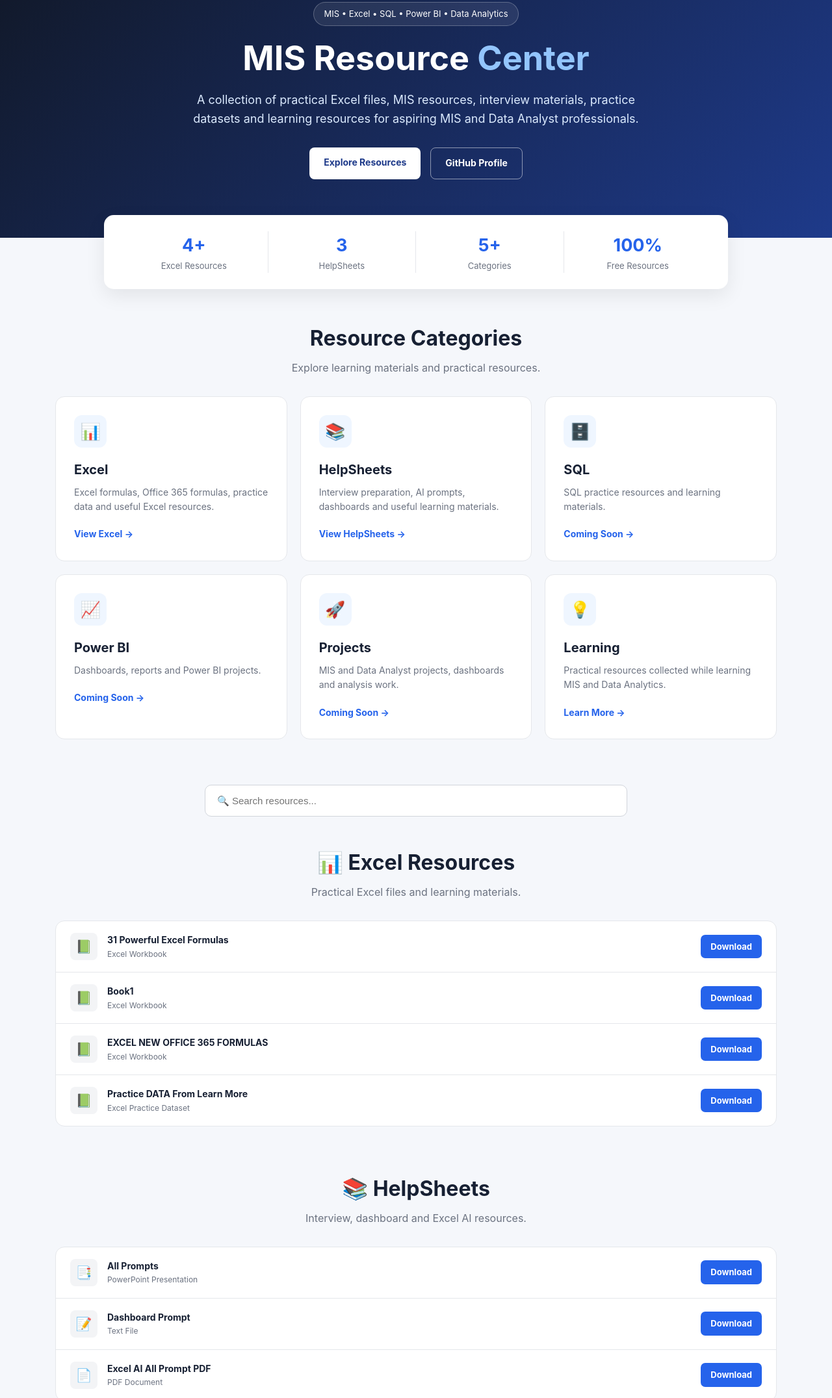
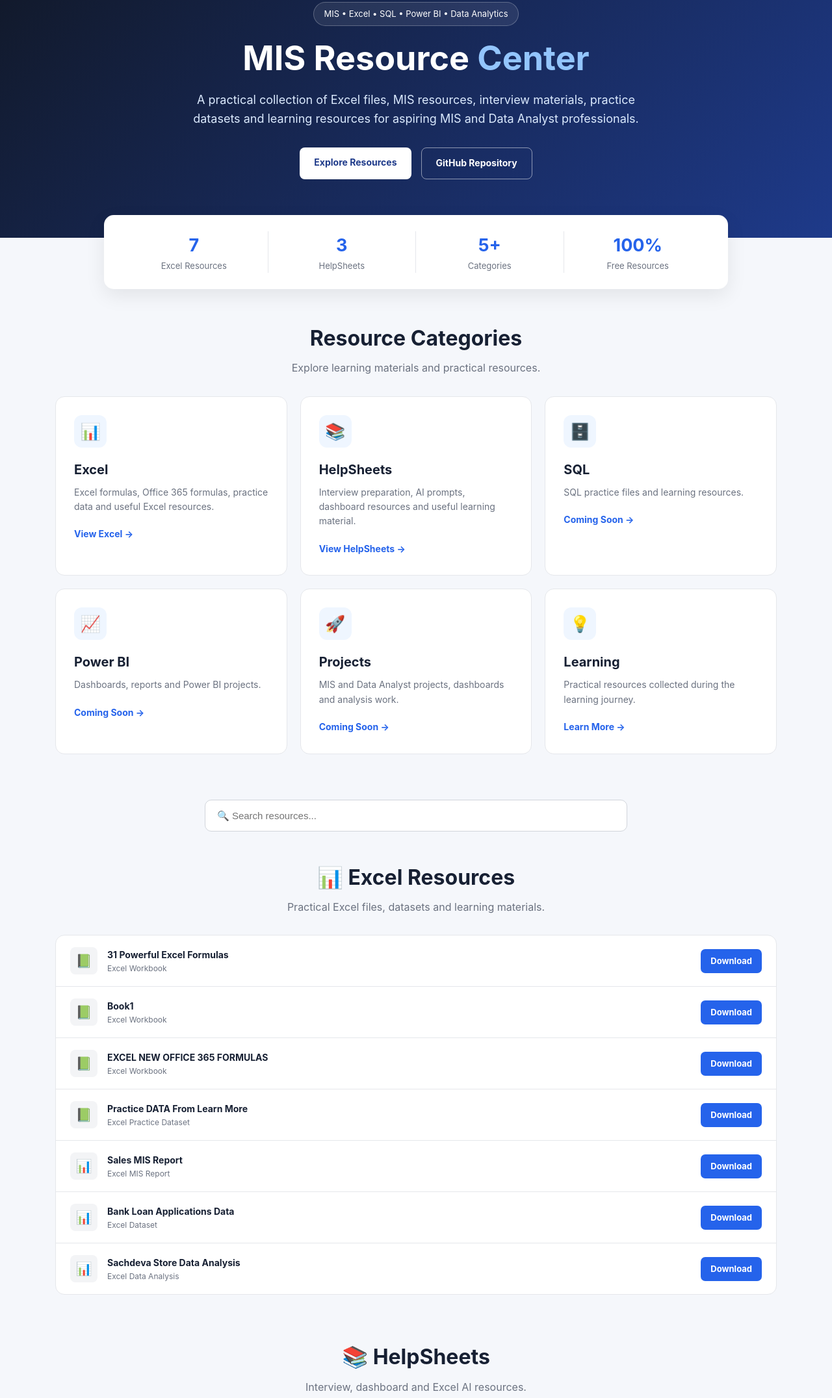
Before and after one commit to deepchandrajoshi/MIS, a plain HTML site: page index.html in a window 1280 px wide. Shown: the part 155-2307 px from the top of the page at 65% size. Drawn offline with Linux system fonts and the light colour scheme.

Commit message:
Add new MIS Excel resources

```diff
--- a/index.html
+++ b/index.html
@@ -9,16 +9,12 @@
           content="width=device-width, initial-scale=1.0">
 
     <meta name="description"
-          content="MIS, Excel, SQL, Power BI and Data Analyst learning resources">
+          content="MIS, Excel, SQL, Power BI and Data Analytics learning resources">
 
     <title>MIS Resource Center | Deep Chandra Joshi</title>
 
 
     <style>
-
-        /* =========================
-           GLOBAL
-        ========================= */
 
         * {
             margin: 0;
@@ -52,7 +48,6 @@
         ========================= */
 
         .navbar {
-
             position: sticky;
             top: 0;
             z-index: 1000;
@@ -66,9 +61,7 @@
         }
 
         .nav-container {
-
             max-width: 1200px;
-
             margin: auto;
 
             padding:
@@ -83,11 +76,8 @@
         }
 
         .logo {
-
             font-size: 22px;
-
             font-weight: 800;
-
             color: #172033;
         }
 
@@ -96,22 +86,15 @@
         }
 
         .nav-links {
-
             display: flex;
-
             gap: 25px;
-
             list-style: none;
         }
 
         .nav-links a {
-
             color: #4b5563;
-
             font-size: 14px;
-
             font-weight: 600;
-
             transition: 0.2s;
         }
 
@@ -125,7 +108,6 @@
         ========================= */
 
         .hero {
-
             background:
                 linear-gradient(
                     135deg,
@@ -142,14 +124,11 @@
         }
 
         .hero-content {
-
             max-width: 850px;
-
             margin: auto;
         }
 
         .hero-badge {
-
             display: inline-block;
 
             padding:
@@ -170,11 +149,8 @@
         }
 
         .hero h1 {
-
             font-size: 52px;
-
             line-height: 1.15;
-
             margin-bottom: 20px;
         }
 
@@ -183,7 +159,6 @@
         }
 
         .hero p {
-
             max-width: 700px;
 
             margin:
@@ -195,18 +170,13 @@
         }
 
         .hero-buttons {
-
             display: flex;
-
             justify-content: center;
-
             gap: 15px;
-
             flex-wrap: wrap;
         }
 
         .btn {
-
             display: inline-block;
 
             padding:
@@ -222,9 +192,7 @@
         }
 
         .btn-primary {
-
             background: white;
-
             color: #1e3a8a;
         }
 
@@ -233,7 +201,6 @@
         }
 
         .btn-outline {
-
             border:
                 1px solid
                 rgba(255,255,255,0.5);
@@ -252,7 +219,6 @@
         ========================= */
 
         .stats {
-
             max-width: 1000px;
 
             margin:
@@ -265,7 +231,6 @@
         }
 
         .stats-grid {
-
             background: white;
 
             border-radius: 15px;
@@ -283,7 +248,6 @@
         }
 
         .stat {
-
             text-align: center;
 
             border-right:
@@ -295,16 +259,12 @@
         }
 
         .stat h3 {
-
             font-size: 27px;
-
             color: #2563eb;
         }
 
         .stat p {
-
             font-size: 13px;
-
             color: #6b7280;
         }
 
@@ -314,7 +274,6 @@
         ========================= */
 
         .container {
-
             max-width: 1150px;
 
             margin: auto;
@@ -329,21 +288,16 @@
         ========================= */
 
         .section-header {
-
             text-align: center;
-
             margin-bottom: 30px;
         }
 
         .section-header h2 {
-
             font-size: 32px;
-
             margin-bottom: 8px;
         }
 
         .section-header p {
-
             color: #6b7280;
         }
 
@@ -353,7 +307,6 @@
         ========================= */
 
         .search-container {
-
             max-width: 650px;
 
             margin:
@@ -361,7 +314,6 @@
         }
 
         .search {
-
             width: 100%;
 
             padding:
@@ -380,7 +332,6 @@
         }
 
         .search:focus {
-
             border-color: #2563eb;
 
             box-shadow:
@@ -394,7 +345,6 @@
         ========================= */
 
         .resource-grid {
-
             display: grid;
 
             grid-template-columns:
@@ -406,7 +356,6 @@
         }
 
         .resource-card {
-
             background: white;
 
             padding: 28px;
@@ -422,7 +371,6 @@
         }
 
         .resource-card:hover {
-
             transform:
                 translateY(-5px);
 
@@ -432,15 +380,12 @@
         }
 
         .resource-icon {
-
             width: 50px;
-
             height: 50px;
 
             display: flex;
 
             align-items: center;
-
             justify-content: center;
 
             border-radius: 12px;
@@ -453,27 +398,19 @@
         }
 
         .resource-card h3 {
-
             margin-bottom: 8px;
-
             font-size: 20px;
         }
 
         .resource-card p {
-
             color: #6b7280;
-
             font-size: 14px;
-
             margin-bottom: 18px;
         }
 
         .resource-link {
-
             color: #2563eb;
-
             font-weight: 700;
-
             font-size: 14px;
         }
 
@@ -483,12 +420,10 @@
         ========================= */
 
         .file-section {
-
             margin-bottom: 70px;
         }
 
         .file-list {
-
             background: white;
 
             border:
@@ -500,7 +435,6 @@
         }
 
         .file {
-
             display: flex;
 
             justify-content:
@@ -508,7 +442,8 @@
 
             align-items: center;
 
-            padding: 18px 22px;
+            padding:
+                18px 22px;
 
             border-bottom:
                 1px solid #e5e7eb;
@@ -525,7 +460,6 @@
         }
 
         .file-info {
-
             display: flex;
 
             align-items: center;
@@ -534,15 +468,12 @@
         }
 
         .file-icon {
-
             width: 42px;
-
             height: 42px;
 
             display: flex;
 
             align-items: center;
-
             justify-content: center;
 
             background: #f3f4f6;
@@ -553,21 +484,16 @@
         }
 
         .file-name {
-
             font-weight: 650;
-
             font-size: 14px;
         }
 
         .file-type {
-
             font-size: 12px;
-
             color: #6b7280;
         }
 
         .download {
-
             background: #2563eb;
 
             color: white;
@@ -587,7 +513,6 @@
         }
 
         .download:hover {
-
             background: #1d4ed8;
 
             transform:
@@ -600,7 +525,6 @@
         ========================= */
 
         .about {
-
             background:
                 linear-gradient(
                     135deg,
@@ -621,18 +545,13 @@
         }
 
         .about h2 {
-
             font-size: 28px;
-
             margin-bottom: 12px;
         }
 
         .about p {
-
             max-width: 750px;
-
             margin: auto;
-
             color: #4b5563;
         }
 
@@ -642,7 +561,6 @@
         ========================= */
 
         footer {
-
             background: #111827;
 
             color: #d1d5db;
@@ -654,21 +572,16 @@
         }
 
         footer h3 {
-
             color: white;
-
             margin-bottom: 8px;
         }
 
         footer p {
-
             font-size: 13px;
-
             margin: 5px 0;
         }
 
         .github-link {
-
             display: inline-block;
 
             margin-top: 15px;
@@ -694,13 +607,11 @@
         @media (max-width: 900px) {
 
             .resource-grid {
-
                 grid-template-columns:
                     repeat(2,1fr);
             }
 
             .stats-grid {
-
                 grid-template-columns:
                     repeat(2,1fr);
 
@@ -708,7 +619,6 @@
             }
 
             .stat {
-
                 border-right: none;
             }
 
@@ -721,14 +631,11 @@
         @media (max-width: 600px) {
 
             .nav-container {
-
                 flex-direction: column;
-
                 gap: 12px;
             }
 
             .nav-links {
-
                 gap: 12px;
 
                 flex-wrap: wrap;
@@ -737,41 +644,37 @@
             }
 
             .hero {
-
-                padding: 65px 20px;
+                padding:
+                    65px 20px;
             }
 
             .hero h1 {
-
                 font-size: 34px;
             }
 
             .hero p {
-
                 font-size: 16px;
             }
 
             .resource-grid {
-
                 grid-template-columns: 1fr;
             }
 
             .stats-grid {
-
-                grid-template-columns: 1fr 1fr;
+                grid-template-columns:
+                    1fr 1fr;
             }
 
             .file {
-
                 align-items: flex-start;
-
                 flex-direction: column;
             }
 
             .about {
-
-                padding: 28px 20px;
+                padding:
+                    28px 20px;
             }
+
         }
 
     </style>
@@ -797,23 +700,33 @@
         <ul class="nav-links">
 
             <li>
-                <a href="#home">Home</a>
+                <a href="#home">
+                    Home
+                </a>
             </li>
 
             <li>
-                <a href="#resources">Resources</a>
+                <a href="#resources">
+                    Resources
+                </a>
             </li>
 
             <li>
-                <a href="#excel">Excel</a>
+                <a href="#excel">
+                    Excel
+                </a>
             </li>
 
             <li>
-                <a href="#helpsheet">HelpSheets</a>
+                <a href="#helpsheet">
+                    HelpSheets
+                </a>
             </li>
 
             <li>
-                <a href="#about">About</a>
+                <a href="#about">
+                    About
+                </a>
             </li>
 
         </ul>
@@ -832,20 +745,29 @@
     <div class="hero-content">
 
         <div class="hero-badge">
+
             MIS • Excel • SQL • Power BI • Data Analytics
-        </div>
+
+        </div>
+
 
         <h1>
+
             MIS Resource
             <span>Center</span>
+
         </h1>
 
+
         <p>
-            A collection of practical Excel files,
+
+            A practical collection of Excel files,
             MIS resources, interview materials,
             practice datasets and learning resources
             for aspiring MIS and Data Analyst professionals.
+
         </p>
+
 
         <div class="hero-buttons">
 
@@ -857,12 +779,13 @@
 
             </a>
 
+
             <a
-                href="https://github.com/Deep-Joshi-Data-Analyst"
+                href="https://github.com/deepchandrajoshi/MIS"
                 target="_blank"
                 class="btn btn-outline">
 
-                GitHub Profile
+                GitHub Repository
 
             </a>
 
@@ -881,9 +804,12 @@
 
     <div class="stats-grid">
 
+
         <div class="stat">
 
-            <h3>4+</h3>
+            <h3>
+                7
+            </h3>
 
             <p>
                 Excel Resources
@@ -894,7 +820,9 @@
 
         <div class="stat">
 
-            <h3>3</h3>
+            <h3>
+                3
+            </h3>
 
             <p>
                 HelpSheets
@@ -905,7 +833,9 @@
 
         <div class="stat">
 
-            <h3>5+</h3>
+            <h3>
+                5+
+            </h3>
 
             <p>
                 Categories
@@ -916,7 +846,9 @@
 
         <div class="stat">
 
-            <h3>100%</h3>
+            <h3>
+                100%
+            </h3>
 
             <p>
                 Free Resources
@@ -924,6 +856,7 @@
 
         </div>
 
+
     </div>
 
 </section>
@@ -933,14 +866,16 @@
 
 
 <!-- =========================
-     RESOURCES
+     RESOURCE CATEGORIES
 ========================= -->
 
 <section id="resources">
 
     <div class="section-header">
 
-        <h2>Resource Categories</h2>
+        <h2>
+            Resource Categories
+        </h2>
 
         <p>
             Explore learning materials and practical resources.
@@ -952,13 +887,17 @@
     <div class="resource-grid">
 
 
+        <!-- EXCEL -->
+
         <div class="resource-card">
 
             <div class="resource-icon">
                 📊
             </div>
 
-            <h3>Excel</h3>
+            <h3>
+                Excel
+            </h3>
 
             <p>
                 Excel formulas, Office 365 formulas,
@@ -976,17 +915,22 @@
         </div>
 
 
+        <!-- HELPSHEET -->
+
         <div class="resource-card">
 
             <div class="resource-icon">
                 📚
             </div>
 
-            <h3>HelpSheets</h3>
+            <h3>
+                HelpSheets
+            </h3>
 
             <p>
-                Interview preparation, AI prompts,
-                dashboards and useful learning materials.
+                Interview preparation,
+                AI prompts, dashboard resources
+                and useful learning material.
             </p>
 
             <a
@@ -1000,17 +944,21 @@
         </div>
 
 
+        <!-- SQL -->
+
         <div class="resource-card">
 
             <div class="resource-icon">
                 🗄️
             </div>
 
-            <h3>SQL</h3>
+            <h3>
+                SQL
+            </h3>
 
             <p>
-                SQL practice resources and
-                learning materials.
+                SQL practice files and
+                learning resources.
             </p>
 
             <a
@@ -1024,13 +972,17 @@
         </div>
 
 
+        <!-- POWER BI -->
+
         <div class="resource-card">
 
             <div class="resource-icon">
                 📈
             </div>
 
-            <h3>Power BI</h3>
+            <h3>
+                Power BI
+            </h3>
 
             <p>
                 Dashboards, reports and
@@ -1048,13 +1000,17 @@
         </div>
 
 
+        <!-- PROJECTS -->
+
         <div class="resource-card">
 
             <div class="resource-icon">
                 🚀
             </div>
 
-            <h3>Projects</h3>
+            <h3>
+                Projects
+            </h3>
 
             <p>
                 MIS and Data Analyst projects,
@@ -1072,17 +1028,21 @@
         </div>
 
 
+        <!-- LEARNING -->
+
         <div class="resource-card">
 
             <div class="resource-icon">
                 💡
             </div>
 
-            <h3>Learning</h3>
+            <h3>
+                Learning
+            </h3>
 
             <p>
-                Practical resources collected while
-                learning MIS and Data Analytics.
+                Practical resources collected
+                during the learning journey.
             </p>
 
             <a
@@ -1094,6 +1054,7 @@
             </a>
 
         </div>
+
 
     </div>
 
@@ -1117,19 +1078,23 @@
 
 
 <!-- =========================
-     EXCEL
+     EXCEL RESOURCES
 ========================= -->
 
 <section
     class="file-section"
     id="excel">
 
+
     <div class="section-header">
 
-        <h2>📊 Excel Resources</h2>
+        <h2>
+            📊 Excel Resources
+        </h2>
 
         <p>
-            Practical Excel files and learning materials.
+            Practical Excel files,
+            datasets and learning materials.
         </p>
 
     </div>
@@ -1137,6 +1102,8 @@
 
     <div class="file-list">
 
+
+        <!-- 1 -->
 
         <div class="file">
 
@@ -1173,6 +1140,8 @@
         </div>
 
 
+        <!-- 2 -->
+
         <div class="file">
 
             <div class="file-info">
@@ -1208,6 +1177,8 @@
         </div>
 
 
+        <!-- 3 -->
+
         <div class="file">
 
             <div class="file-info">
@@ -1243,6 +1214,8 @@
         </div>
 
 
+        <!-- 4 -->
+
         <div class="file">
 
             <div class="file-info">
@@ -1278,6 +1251,117 @@
         </div>
 
 
+        <!-- 5 -->
+
+        <div class="file">
+
+            <div class="file-info">
+
+                <div class="file-icon">
+                    📊
+                </div>
+
+                <div>
+
+                    <div class="file-name">
+                        Sales MIS Report
+                    </div>
+
+                    <div class="file-type">
+                        Excel MIS Report
+                    </div>
+
+                </div>
+
+            </div>
+
+
+            <a
+                class="download"
+                href="Excel/Sales%20Mis%20Report.xlsx"
+                download>
+
+                Download
+
+            </a>
+
+        </div>
+
+
+        <!-- 6 -->
+
+        <div class="file">
+
+            <div class="file-info">
+
+                <div class="file-icon">
+                    📊
+                </div>
+
+                <div>
+
+                    <div class="file-name">
+                        Bank Loan Applications Data
+                    </div>
+
+                    <div class="file-type">
+                        Excel Dataset
+                    </div>
+
+                </div>
+
+            </div>
+
+
+            <a
+                class="download"
+                href="Excel/Bank%20Loan%20Applications%20Data.xlsx"
+                download>
+
+                Download
+
+            </a>
+
+        </div>
+
+
+        <!-- 7 -->
+
+        <div class="file">
+
+            <div class="file-info">
+
+                <div class="file-icon">
+                    📊
+                </div>
+
+                <div>
+
+                    <div class="file-name">
+                        Sachdeva Store Data Analysis
+                    </div>
+
+                    <div class="file-type">
+                        Excel Data Analysis
+                    </div>
+
+                </div>
+
+            </div>
+
+
+            <a
+                class="download"
+                href="Excel/Sachdeva%20Store%20Data%20Analysis.xlsx"
+                download>
+
+                Download
+
+            </a>
+
+        </div>
+
+
     </div>
 
 </section>
@@ -1291,12 +1375,16 @@
     class="file-section"
     id="helpsheet">
 
+
     <div class="section-header">
 
-        <h2>📚 HelpSheets</h2>
+        <h2>
+            📚 HelpSheets
+        </h2>
 
         <p>
-            Interview, dashboard and Excel AI resources.
+            Interview, dashboard and
+            Excel AI resources.
         </p>
 
     </div>
@@ -1304,6 +1392,8 @@
 
     <div class="file-list">
 
+
+        <!-- 1 -->
 
         <div class="file">
 
@@ -1340,6 +1430,8 @@
         </div>
 
 
+        <!-- 2 -->
+
         <div class="file">
 
             <div class="file-info">
@@ -1375,6 +1467,8 @@
         </div>
 
 
+        <!-- 3 -->
+
         <div class="file">
 
             <div class="file-info">
@@ -1423,16 +1517,20 @@
     class="file-section"
     id="sql">
 
+
     <div class="section-header">
 
-        <h2>🗄️ SQL Resources</h2>
+        <h2>
+            🗄️ SQL Resources
+        </h2>
 
         <p>
-            SQL practice files and learning resources
-            will be added here.
+            SQL practice files and learning
+            resources will be added here.
         </p>
 
     </div>
+
 
 </section>
 
@@ -1445,9 +1543,12 @@
     class="file-section"
     id="powerbi">
 
+
     <div class="section-header">
 
-        <h2>📈 Power BI</h2>
+        <h2>
+            📈 Power BI
+        </h2>
 
         <p>
             Power BI dashboards and reports
@@ -1456,6 +1557,7 @@
 
     </div>
 
+
 </section>
 
 
@@ -1467,9 +1569,12 @@
     class="file-section"
     id="projects">
 
+
     <div class="section-header">
 
-        <h2>🚀 Projects</h2>
+        <h2>
+            🚀 Projects
+        </h2>
 
         <p>
             MIS and Data Analyst projects
@@ -1478,6 +1583,7 @@
 
     </div>
 
+
 </section>
 
 
@@ -1489,17 +1595,25 @@
     class="about"
     id="about">
 
-    <h2>About This Resource Center</h2>
+
+    <h2>
+        About This Resource Center
+    </h2>
+
 
     <p>
 
-        This repository is a personal collection of
-        practical resources for MIS, Excel and Data Analytics.
-        It contains learning materials, practice files,
-        interview preparation resources and useful tools
-        collected during my learning journey.
+        This repository is a personal collection
+        of practical resources for MIS, Excel
+        and Data Analytics.
+
+        It contains learning materials,
+        practice datasets, interview preparation
+        resources and useful tools collected
+        during the learning journey.
 
     </p>
+
 
 </section>
 
@@ -1513,14 +1627,17 @@
 
 <footer>
 
+
     <h3>
         MIS Resource Center
     </h3>
 
+
     <p>
         Created by Deep Chandra Joshi
     </p>
 
+
     <p>
         MIS • Excel • SQL • Power BI • Data Analytics
     </p>
@@ -1528,12 +1645,13 @@
 
     <a
         class="github-link"
-        href="https://github.com/Deep-Joshi-Data-Analyst"
+        href="https://github.com/deepchandrajoshi/MIS"
         target="_blank">
 
-        View GitHub Profile
+        View GitHub Repository
 
     </a>
+
 
 </footer>
 
@@ -1552,9 +1670,11 @@
         .value
         .toLowerCase();
 
+
     const files =
         document
         .getElementsByClassName("file");
+
 
     for (
         let i = 0;
@@ -1567,6 +1687,7 @@
             .innerText
             .toLowerCase();
 
+
         if (
             text.includes(input)
         ) {
@@ -1574,7 +1695,9 @@
             files[i].style.display =
                 "flex";
 
-        } else {
+        }
+
+        else {
 
             files[i].style.display =
                 "none";
```
Also changed, not shown: 3 other files.
